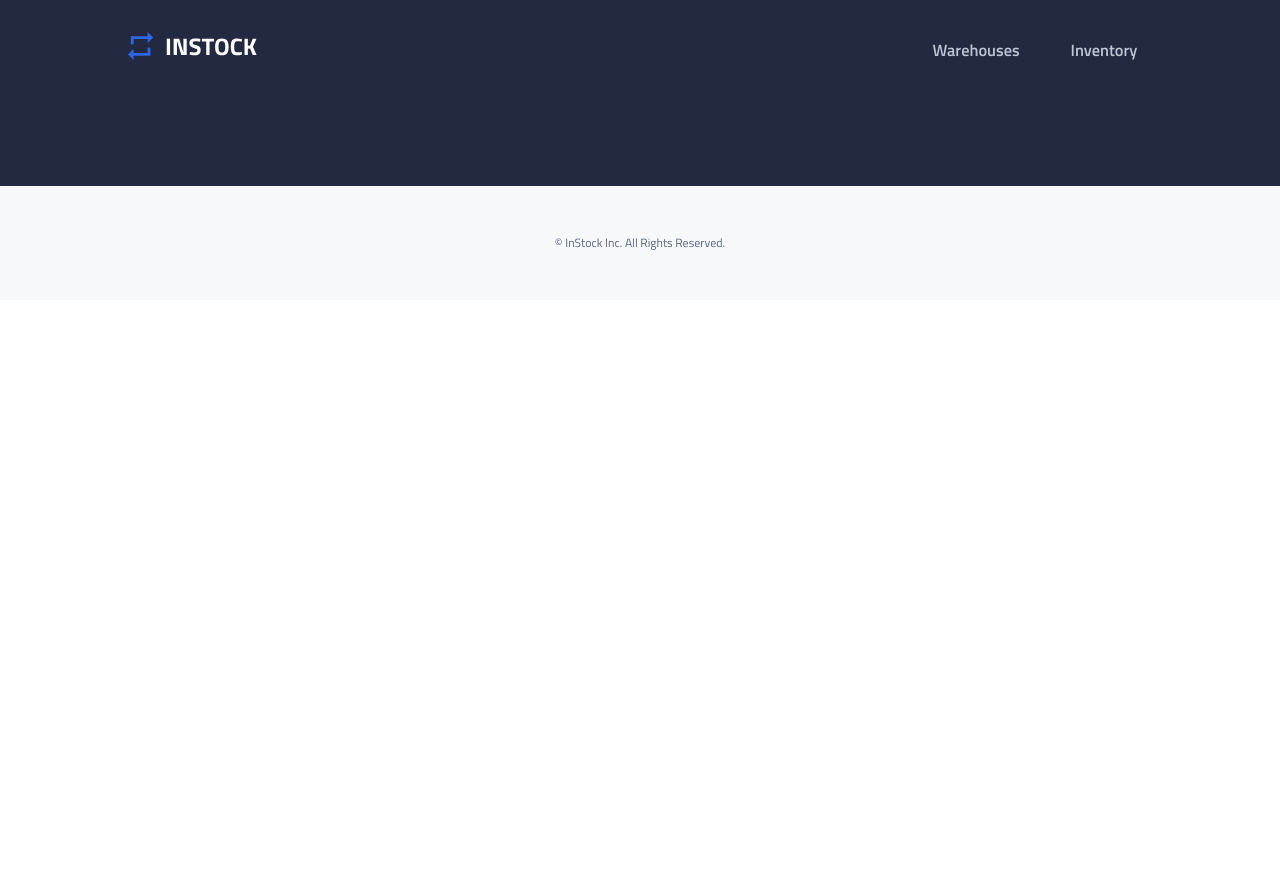
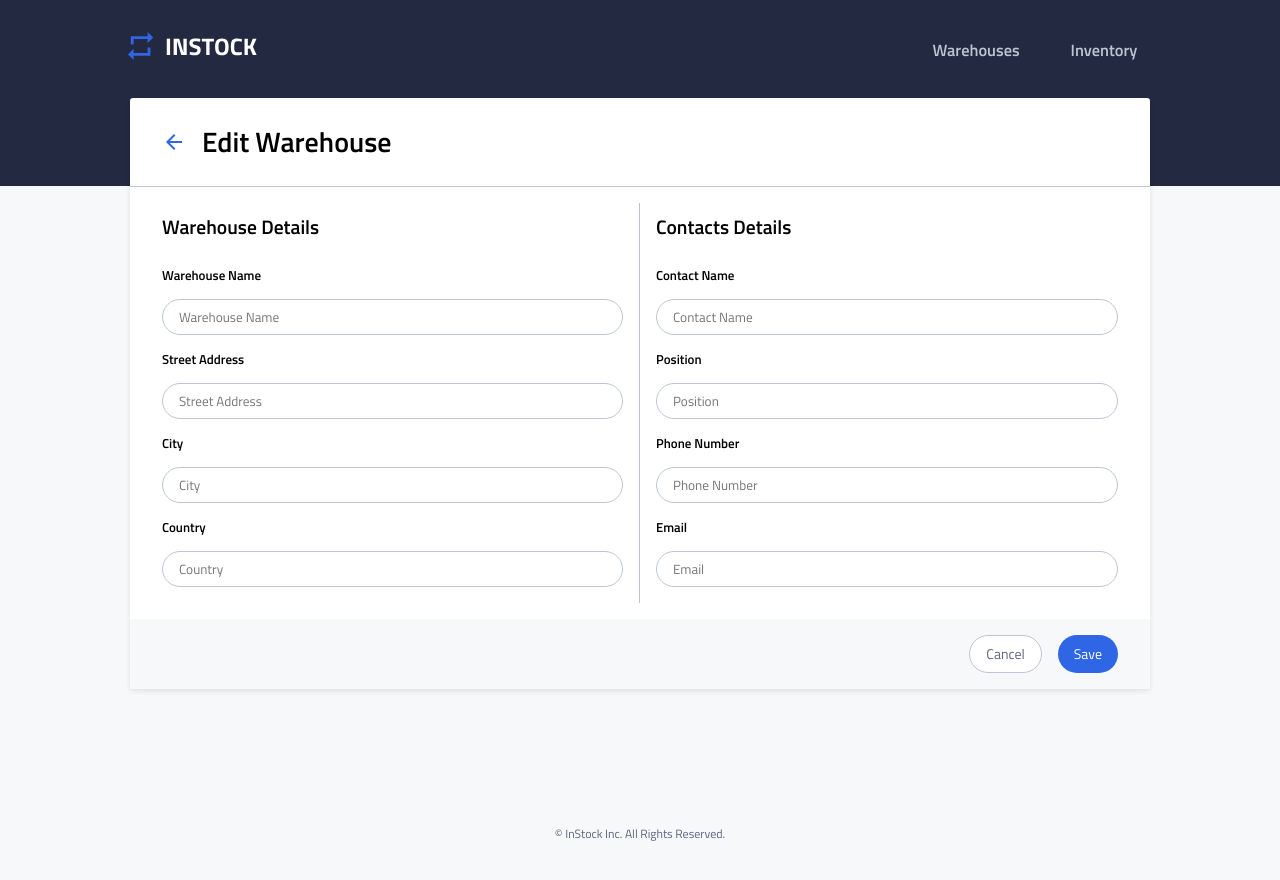
Before and after one commit to reymaa19/InStock-client, a React (Vite) app: page /warehouse/edit/1 in a window 1280 px wide. Shown: the top 880 px of the page. Before the commit the page ends 800 px from the top, so only its background shows below. Built offline with nearby package versions, Linux system fonts and the light colour scheme; no server answers; the HTML template or start-up script is replaced by a standard one.

Commit message:
update editWarehouse path, fix button styling, add hadleNav util, add back-arrow navigation function

```diff
--- a/src/App.jsx
+++ b/src/App.jsx
@@ -19,7 +19,7 @@ const App = () => {
         <Route path="/warehouse/:id" element={<WarehouseInventoryPage />} />
         <Route path="/inventory" element={<InventoryPage />} />
         <Route path="/addnewwarehouse" element={<AddNewWarehouse />} />
-          <Route path="/editwarehouse" element={<EditWarehouse />} />
+        <Route path="/warehouse/edit/:id" element={<EditWarehouse />} />
         <Route path="/inventory/new" element={<AddEditInventory />} />
         <Route path="/inventory/:id" element={<AddEditInventory />} />
       </Routes>
--- a/src/components/EditWarehouse/EditWarehouse.jsx
+++ b/src/components/EditWarehouse/EditWarehouse.jsx
@@ -1,7 +1,11 @@
 import "./EditWarehouse.scss";
+import { useNavigate } from "react-router-dom";
+import { handleNav } from "../../utils/utils";
 import arrowBackIcon from "../../assets/images/icons/navigation/arrow_back-24px.svg";
 
 function EditWarehouse() {
+  const navigate = useNavigate();
+
   return (
     <main className="main">
       <div className="edit-warehouse">
@@ -10,6 +14,7 @@ function EditWarehouse() {
             src={arrowBackIcon}
             alt="Go back"
             className="edit-warehouse__back-icon"
+            onClick={() => handleNav(navigate, "/warehouse")}
           />
           <h1 className="edit-warehouse__title">Edit Warehouse</h1>
         </div>
--- a/src/components/EditWarehouse/EditWarehouse.scss
+++ b/src/components/EditWarehouse/EditWarehouse.scss
@@ -8,6 +8,10 @@
 }
 .edit-warehouse {
   @include page-container;
+
+  &__back-icon {
+    cursor: pointer;
+  }
 
   &__header {
     display: flex;
@@ -127,6 +131,12 @@
         background-color: white;
         color: $Slate;
         border: 1px solid $Cloud;
+
+        &:hover {
+          background-color: $White;
+          color: $Instock-Indigo;
+          border: 1px solid $Instock-Indigo;
+        }
       }
     }
   }
--- a/src/components/ListItem/ListItem.jsx
+++ b/src/components/ListItem/ListItem.jsx
@@ -1,5 +1,6 @@
 import { useState } from "react";
 import { Link, useNavigate } from "react-router-dom";
+import { handleNav } from "../../utils/utils.js";
 import "./ListItem.scss";
 import chevronRight from "../../assets/images/icons/navigation/chevron_right-24px.svg";
 import DeleteModal from "../../components/DeleteModal/DeleteModal.jsx";
@@ -7,10 +8,6 @@ import DeleteModal from "../../components/DeleteModal/DeleteModal.jsx";
 function ListItem({ item }) {
   const [isOpen, setIsOpen] = useState(false);
   const navigate = useNavigate();
-
-  const handelEditClick = () => {
-    navigate("/editwarehouse");
-  };
 
   return (
     <div className="list-item" id={`list-item-${item.id}`}>
@@ -60,7 +57,7 @@ function ListItem({ item }) {
           />
           <button
             className="list-item__button list-item__button--edit"
-            onClick={handelEditClick}
+            onClick={() => handleNav(navigate, "/warehouse/edit/:id")}
           />
         </div>
       </div>
--- a/src/utils/utils.js
+++ b/src/utils/utils.js
@@ -32,3 +32,8 @@ export const sortByLatest = (data) => {
     return new Date(b.timestamp) - new Date(a.timestamp);
   });
 };
+
+// navigation function
+export const handleNav = (navigation, path) => {
+  navigation(path);
+};
```
Lines whose indentation alone changed are shown as unchanged.
